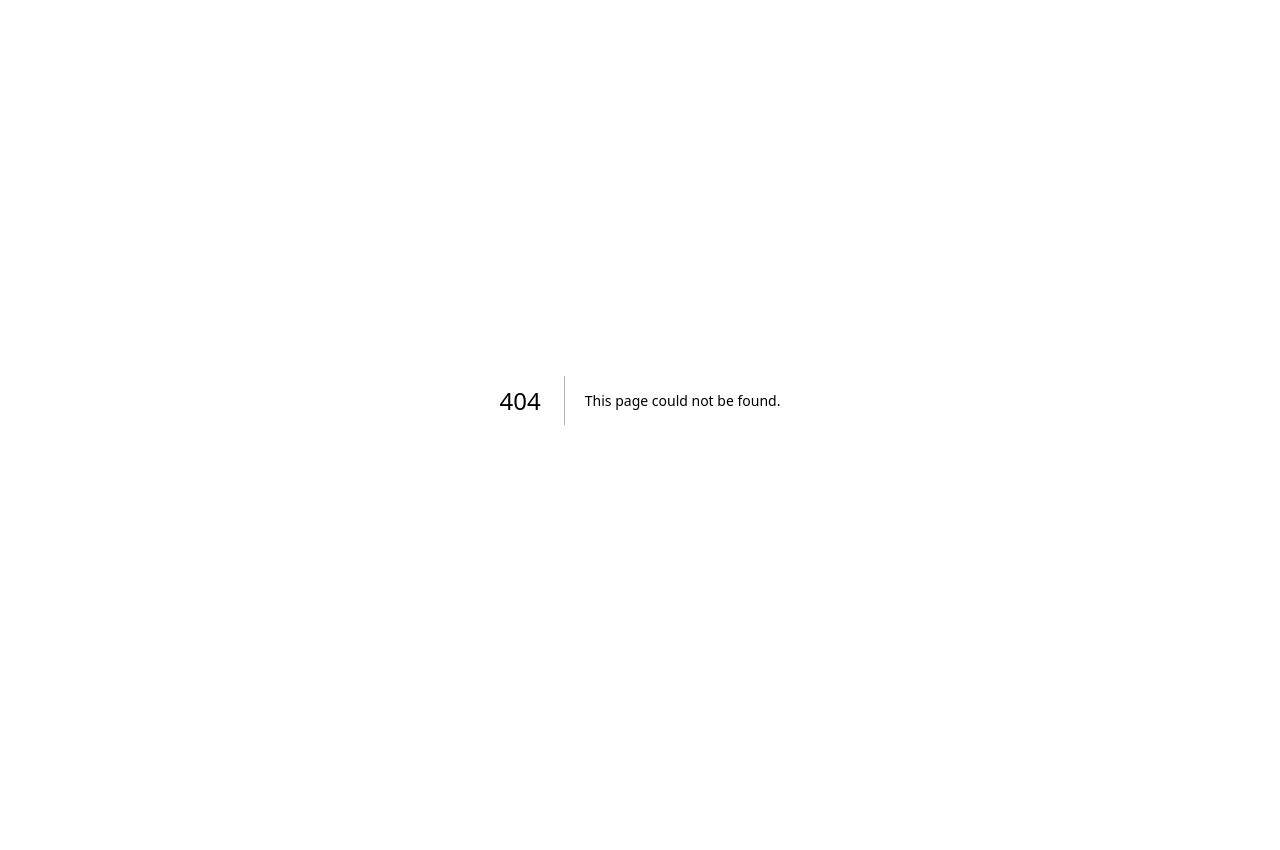
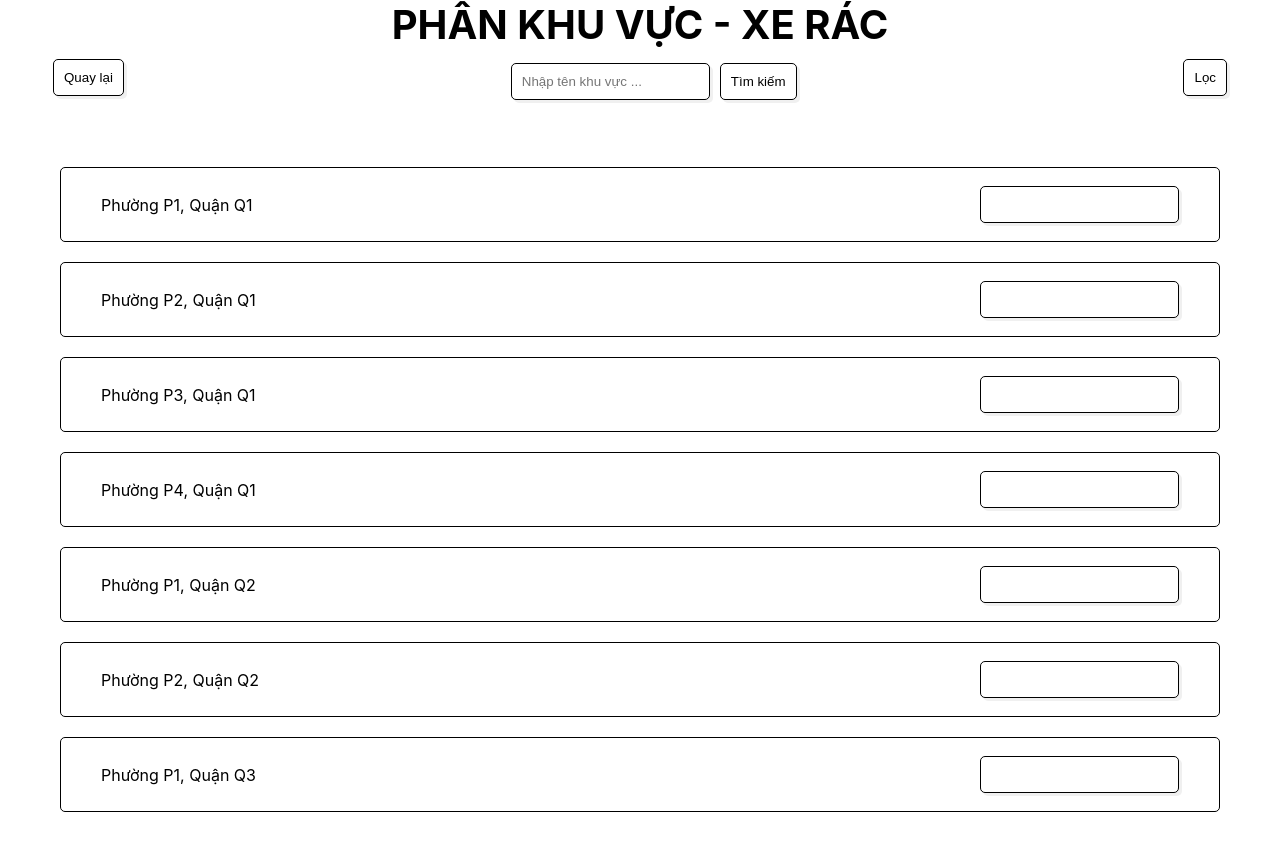
Before and after one commit to ducthuy-ng/uwc2, a Next.js app: page /assignment-vehicle in a window 1280 px wide. Before the commit this address had no page. Shown: the top 850 px of the page. Before the commit the page ends 800 px from the top, so only its background shows below. Built offline with nearby package versions, Linux system fonts and the light colour scheme.

Commit message:
add assignment-vehicle

```diff
--- /dev/null
+++ b/pages/assignment-vehicle.tsx
@@ -0,0 +1,57 @@
+import type { NextPage } from "next";
+import styles from "./../styles/assignment-vehicle.module.css";
+import { Button } from "../components/Button/Button";
+import { Input } from "../components/Input/Input";
+import { ReactNode } from "react";
+
+const Home: NextPage = () => {
+  return (
+    <div className={styles.container}>
+      <div className={styles.header}>
+        <h1>Phân khu vực - xe rác</h1>
+      </div>
+      <div className={styles.option}>
+        <div>
+          <Button>Quay lại</Button>
+        </div>
+        <div className={styles.optionSearch}>
+          <div>
+            <Input className={styles.optionSearch_Input} placeholder="Nhập tên khu vực ..."></Input>
+          </div>
+          <div>
+            <Button className={styles.optionSearch_Button}>Tìm kiếm</Button>
+          </div>
+        </div>
+        <div>
+          <Button>Lọc</Button>
+        </div>
+      </div>
+      <div className={styles.body}>
+        <Assignment area="Phường P1, Quận Q1"></Assignment>
+        <Assignment area="Phường P2, Quận Q1"></Assignment>
+        <Assignment area="Phường P3, Quận Q1"></Assignment>
+        <Assignment area="Phường P4, Quận Q1"></Assignment>
+        <Assignment area="Phường P1, Quận Q2"></Assignment>
+        <Assignment area="Phường P2, Quận Q2"></Assignment>
+        <Assignment area="Phường P1, Quận Q3"></Assignment>
+      </div>
+    </div>
+  );
+};
+
+type AssignmentProps = {
+  area?: string;
+};
+
+const Assignment = (props: AssignmentProps) => {
+  return (
+    <div className={styles.item}>
+      <div className={styles.item_Text}>{props.area}</div>
+      <div className={styles.item_Input}>
+        <Input></Input>
+      </div>
+    </div>
+  );
+};
+
+export default Home;
--- /dev/null
+++ b/styles/assignment-vehicle.module.css
@@ -0,0 +1,43 @@
+.container {
+  display: flex;
+  flex-direction: column;
+  justify-content: space-between;
+}
+
+.header {
+  text-transform: uppercase;
+  text-align: center;
+  flex-grow: 1;
+}
+
+.option {
+  display: flex;
+  justify-content: space-between;
+  padding: 10px 53px;
+  flex-grow: 1;
+}
+
+.optionSearch {
+  display: flex;
+  justify-content: space-between;
+  align-items: center;
+  padding: 4px 10px;
+  gap: 10px;
+}
+
+.body {
+  flex-grow: 10;
+  display: flex;
+  flex-direction: column;
+  padding: 53px 60px;
+  gap: 20px;
+}
+
+.item {
+  display: flex;
+  justify-content: space-between;
+  border: 1px solid #000000;
+  border-radius: 5px;
+  align-items: center;
+  padding: 18px 40px;
+}
```
